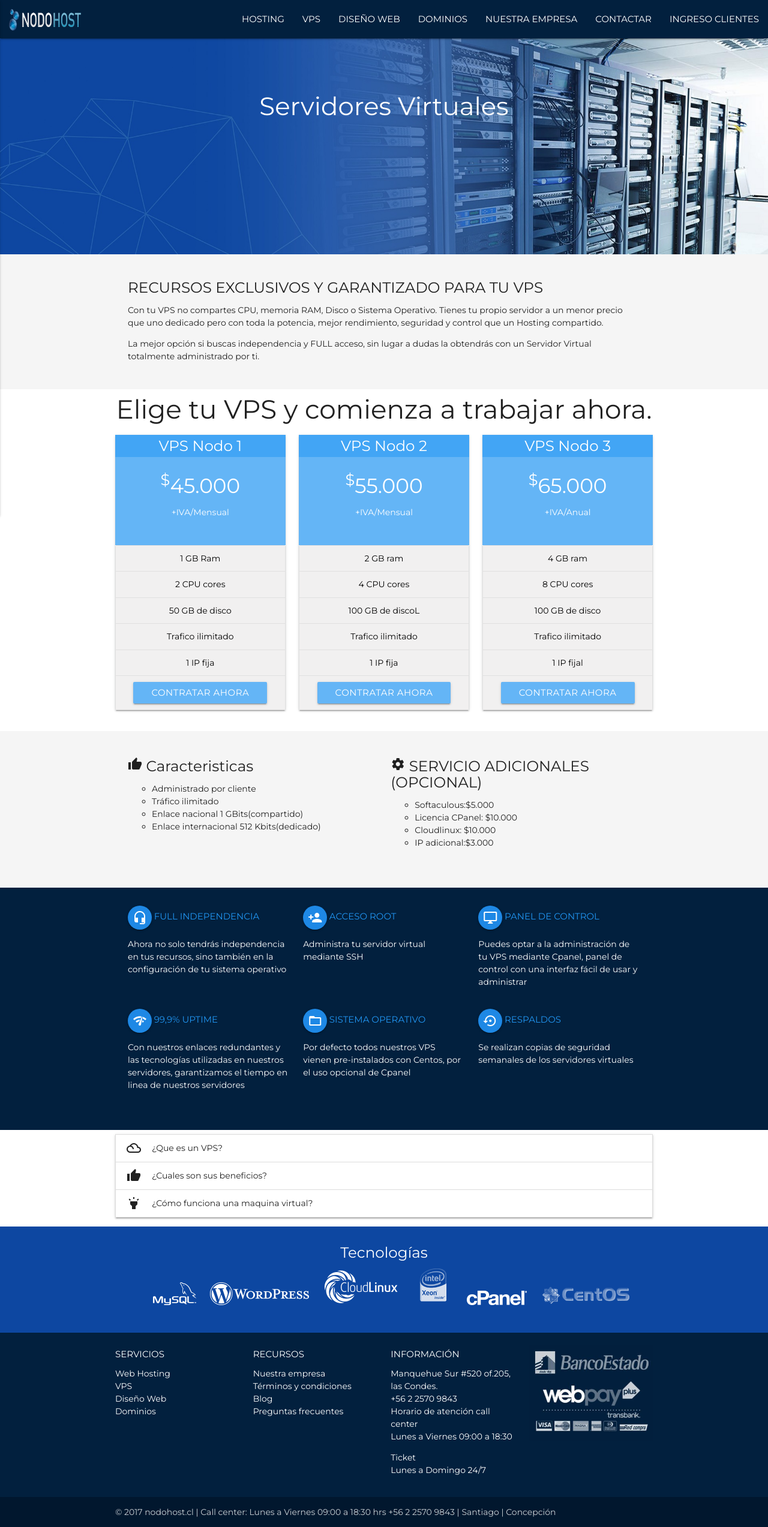
After one commit to Gorro/nodo-page, a PHP site: page /vps.php in a window 1280 px wide. The commit adds this page. Shown: the whole page at 60% size. Run offline with PHP 8.4, Linux system fonts and the light colour scheme; some libraries are stand-ins or nearby versions.

Commit message:
imagen vps

```diff
--- a/css/style.css
+++ b/css/style.css
@@ -13,14 +13,14 @@
 .node-blue-2{
     background-color: #01172e !important;
 }
-#hosting-info{
+/* #hosting-info{
     background-image: url(../images/hosting-info.jpg);
     background-repeat: no-repeat;
     background-position: center top;
     background-attachment: fixed;
     padding: 0px;
     margin: 0px;
-}
+} */
 .height{
     height: 90vh;
     background-size: 100% 100vh;
@@ -107,6 +107,9 @@
 #hosting-titulo{
     background-image: url(../images/hosting-titulo.jpg);
 }
+#hosting-vps{
+    background-image: url(../images/vps.jpg);
+}
 #hosting-nosotros{
     background-image: url(../images/nosotros.jpg);
 }
@@ -133,6 +136,9 @@
 }
 .color-nodo{
     color:#02203e !important;
+}
+.list-circle{
+    list-style-type: circle !important;
 }
 /* FORMULARIO  */
 /* label color */
--- /dev/null
+++ b/modulos/planes_vps.php
@@ -0,0 +1,58 @@
+    <section>
+        <h3 class="center-align s-margin padding-10">Elige tu VPS y comienza a trabajar ahora.</h3>
+        <div class="container">
+            <div class="row">
+                <div class="col s12 l4">
+                    <div class="card-panel s-padding white-text hoverable">
+                        <h5 class="center-align blue lighten-1 s-margin padding-5">VPS Nodo 1</h5>
+                        <div class="price  blue lighten-2 padding-30">
+                            <h4 class="center-align s-margin"><sup>$</sup>45.000</h4>
+                            <p class="center-align">+IVA/Mensual</p>
+                        </div>
+                        <div class="caracteristicas collection s-margin ">
+                            <p  class="collection-item center-align gris"><span class="">1 GB Ram</span></p>
+                            <p  class="collection-item center-align gris"><span class="">2 CPU cores</span></p>
+                            <p  class="collection-item center-align gris"><span class="">50 GB de disco</span></p>
+                            <p  class="collection-item center-align gris"><span class="">Trafico ilimitado</span></p>
+                            <p  class="collection-item center-align gris"><span class="">1 IP fija</span></p>
+                            <p  class="collection-item center-align gris"><span class="btn blue lighten-2">Contratar Ahora</span></p>
+                        </div>
+                    </div>
+                </div>
+                <div class="col s12 l4">
+                    <div class="card-panel s-padding white-text hoverable">
+                        <h5 class="center-align blue lighten-1 s-margin padding-5">VPS Nodo 2</h5>
+                        <div class="price  blue lighten-2 padding-30">
+                            <h4 class="center-align s-margin"><sup>$</sup>55.000</h4>
+                            <p class="center-align">+IVA/Mensual</p>
+                        </div>
+                        <div class="caracteristicas collection s-margin ">
+                            <p  class="collection-item center-align gris"><span class="">2 GB ram</span></p>
+                            <p  class="collection-item center-align gris"><span class="">4 CPU cores</span></p>
+                            <p  class="collection-item center-align gris"><span class="">100 GB de discoL</span></p>
+                            <p  class="collection-item center-align gris"><span class="">Trafico ilimitado</span></p>
+                            <p  class="collection-item center-align gris"><span class="">1 IP fija</span></p>
+                            <p  class="collection-item center-align gris"><span class="btn blue lighten-2">Contratar Ahora</span></p>
+                        </div>
+                    </div>
+                </div>
+                <div class="col s12 l4">
+                    <div class="card-panel s-padding white-text hoverable">
+                        <h5 class="center-align blue lighten-1 s-margin padding-5">VPS Nodo 3</h5>
+                        <div class="price  blue lighten-2 padding-30">
+                            <h4 class="center-align s-margin"><sup>$</sup>65.000</h4>
+                            <p class="center-align">+IVA/Anual</p>
+                        </div>
+                        <div class="caracteristicas collection s-margin ">
+                            <p  class="collection-item center-align gris"><span class="">4 GB ram</span></p>
+                            <p  class="collection-item center-align gris"><span class="">8 CPU cores</span></p>
+                            <p  class="collection-item center-align gris"><span class="">100 GB de disco</span></p>
+                            <p  class="collection-item center-align gris"><span class="">Trafico ilimitado</span></p>
+                            <p  class="collection-item center-align gris"><span class="">1 IP fijal</span></p>
+                            <p  class="collection-item center-align gris"><span class="btn blue lighten-2">Contratar Ahora</span></p>
+                        </div>
+                    </div>
+                </div>
+            </div>
+        </div>
+    </section>
--- /dev/null
+++ b/vps.php
@@ -0,0 +1,122 @@
+<!DOCTYPE html>
+<html lang="es">
+<head>
+    <meta charset="UTF-8">
+    <meta name="viewport" content="width=device-width, initial-scale=1.0">
+    <meta http-equiv="X-UA-Compatible" content="ie=edge">
+    <title>Web hosting en Chile NODOHOST - Nuestra Empresa</title>
+    <?php include('modulos/link-css.php'); ?>
+</head>
+<body>
+    <?php include('modulos/menu.php'); ?>
+    <section id="hosting-vps" class="vh-45 back-up">
+        <h1 class="s-margin center-align titulo-h1">Servidores Virtuales</h1>
+    </section>
+    <section class="grey lighten-4 padding-30">
+        <div class="container">
+            <h5>RECURSOS EXCLUSIVOS Y GARANTIZADO PARA TU VPS</h5>
+            <p>Con tu VPS no compartes CPU, memoria RAM, Disco o Sistema Operativo. Tienes tu propio servidor a un menor precio que uno dedicado pero con toda la potencia, mejor rendimiento, seguridad y control que un Hosting compartido.</p>
+            <p>La mejor opción si buscas independencia y FULL acceso, sin lugar a dudas la obtendrás con un Servidor Virtual totalmente administrado por ti.</p>
+        </div>
+    </section>
+    <?php include('modulos/planes_vps.php'); ?>
+    <section class="grey lighten-4 padding-30">
+        <div class="container">
+            <div class="row">
+                <div class="col l6 s12">
+                    <h5><i class="material-icons">thumb_up</i> Caracteristicas</h5>
+                    <ul class="browser-default list-circle">
+                        <li>Administrado por cliente</li>
+                        <li>Tráfico ilimitado</li>
+                        <li>Enlace nacional 1 GBits(compartido)</li>
+                        <li>Enlace internacional 512 Kbits(dedicado)</li>
+                    </ul>
+                </div>
+                <div class="col l6 s12">
+                    <h5><i class="material-icons">settings</i> SERVICIO ADICIONALES (OPCIONAL)</h5>
+                    <ul class="browser-default list-circle">
+                        <li>Softaculous:$5.000</li>
+                        <li>Licencia CPanel: $10.000</li>
+                        <li>Cloudlinux: $10.000</li>
+                        <li>IP adicional:$3.000</li>
+                    </ul>
+                </div>
+            </div>
+        </div>
+    </section>
+    <section id="hosting-card" class="nodo-blue padding-30">
+        <div class="container">
+            <div class="row">
+                <div class="col l4">
+                    <span class="btn-floating  blue darken-1"><i class="material-icons">headset_mic</i></span>
+                    <h6>FULL INDEPENDENCIA</h6>
+                    <p class="white-text">Ahora no solo tendrás independencia en tus recursos, sino también en la configuración de tu sistema operativo</p>
+                </div>
+                <div class="col l4">
+                    <span class="btn-floating  blue darken-1"><i class="material-icons">person_add</i></span>
+                    <h6>ACCESO ROOT</h6>
+                    <p class="white-text">Administra tu servidor virtual mediante SSH</p>
+                </div>
+                <div class="col l4">
+                    <span class="btn-floating  blue darken-1"><i class="material-icons">desktop_windows</i></span>
+                    <h6>PANEL DE CONTROL</h6>
+                    <p class="white-text">Puedes optar a la administración de tu VPS mediante Cpanel, panel de control con una interfaz fácil de usar y administrar</p>
+                </div>
+            </div>
+            <div class="row">
+                <div class="col l4">
+                    <span class="btn-floating  blue darken-1"><i class="material-icons">network_check</i></span>
+                    <h6>99,9% UPTIME</h6>
+                    <p class="white-text">Con nuestros enlaces redundantes y las tecnologías utilizadas en nuestros servidores, garantizamos el tiempo en linea de nuestros servidores</p>
+                </div>
+                <div class="col l4">
+                    <span class="btn-floating  blue darken-1"><i class="material-icons">folder_open</i></span>
+                    <h6>SISTEMA OPERATIVO</h6>
+                    <p class="white-text">Por defecto todos nuestros VPS vienen pre-instalados con Centos, por el uso opcional de Cpanel</p>
+                </div>
+                <div class="col l4">
+                    <span class="btn-floating  blue darken-1"><i class="material-icons">settings_backup_restore</i></span>
+                    <h6>RESPALDOS</h6>
+                    <p class="white-text">Se realizan copias de seguridad semanales de los servidores virtuales</p>
+                </div>
+            </div>
+        </div>
+    </section>
+    <section>
+        <div class="container">
+            <ul class="collapsible" data-collapsible="accordion">
+                <li>
+                    <div class="collapsible-header"><i class="material-icons">filter_drama</i>¿Que es un VPS?</div>
+                    <div class="collapsible-body"><span>Un VPS es un servidor virtual con recursos propios y sistema operativo independiente, que podemos administrar mediante SSH y trabajarlo como un servidor dedicado..</span></div>
+                </li>
+                <li>
+                    <div class="collapsible-header"><i class="material-icons">thumb_up</i>¿Cuales son sus beneficios?</div>
+                    <div class="collapsible-body">
+                        <span>
+                            Al igual que un servidor dedicado, los servidores virtuales tienen recursos asignados que no son compartidos con otras máquinas virtuales, tales como:
+                            <ul class="browser-default list-circle">
+                                <li>CPU</li>
+                                <li>Memoria RAM</li>
+                                <li>Espacio de memoria en disco</li>
+                                <li>Configuración</li>
+                                <li>Sistema operativo</li>
+                            </ul>
+                        </span>
+                    </div>
+                </li>
+                <li>
+                    <div class="collapsible-header"><i class="material-icons">highlight</i>¿Cómo funciona una maquina virtual?</div>
+                    <div class="collapsible-body"><span>Una máquina virtual está dentro de un servidor físico y a ella se le asignan recursos propios para su trabajo. Estos recursos no son compartidos con otras máquinas virtuales, sólo comparten la utilización del espacio físico, pero cada una trabaja de forma independiente.</span></div>
+                </li>
+            </ul>
+        </div>
+    </section>
+    <?php include('modulos/tecnologias.php'); ?>
+    <?php include('modulos/footer.php'); ?>
+    <script>
+        $(document).ready(function(){
+            $('.collapsible').collapsible();
+        });
+    </script>
+</body>
+</html>
```
Also changed, not shown: nuestra-empresa.php (+8 -0 lines), images/azulit0.png (added), images/vps.jpg (added), 1 other file.
